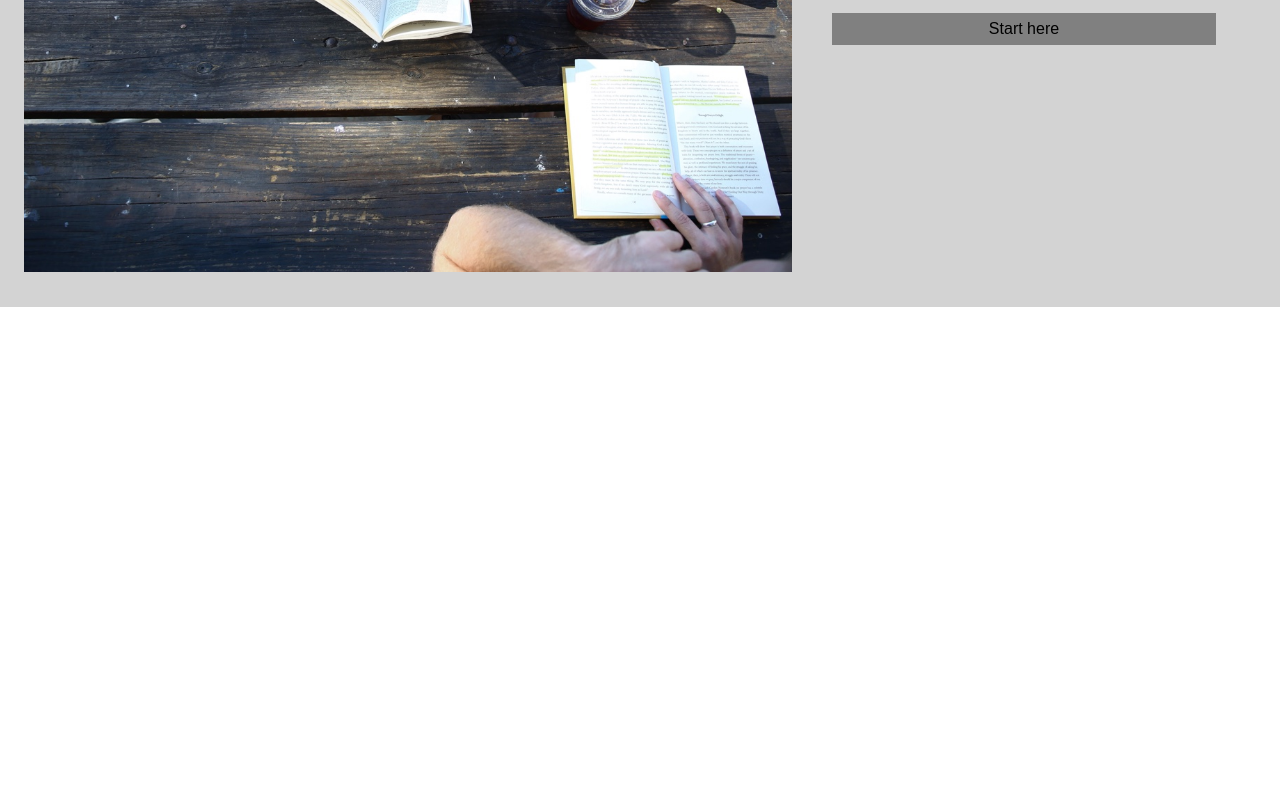
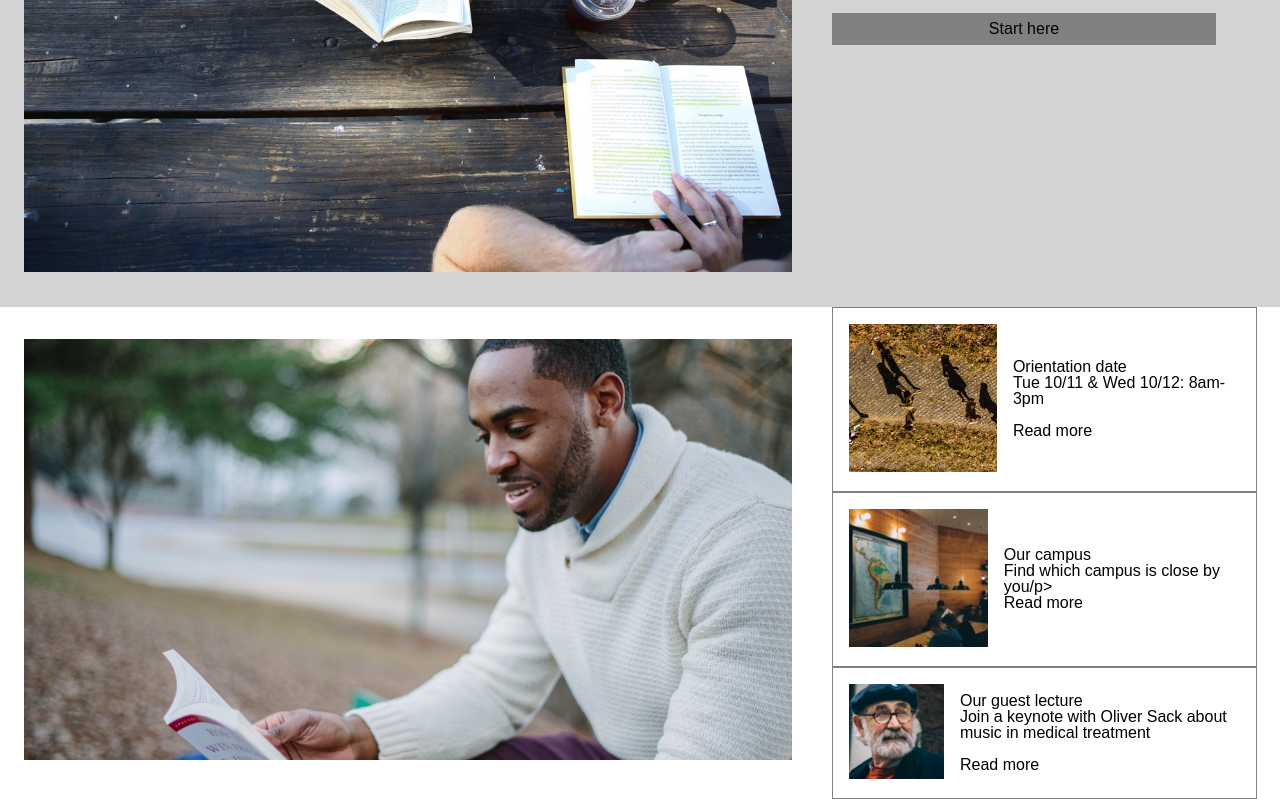
Before and after one commit to thill1982/capstone-colmar-academy, a plain HTML site: page index.html in a window 1280 px wide. Shown: the part 392-1191 px from the top of the page. Before the commit the page ends 800 px from the top, so only its background shows below. Drawn offline with Linux system fonts and the light colour scheme.

Commit message:
Lower banner section start

```diff
--- a/index.html
+++ b/index.html
@@ -37,5 +37,45 @@
         <span>Start here</span>
       </div>
     </div>
+    <div class="banner-container-2">
+      <div class="banner-container-image">
+        <img src="./resources/images/information-main.jpg" alt="">
+      </div>
+      <div class="banner-container-content">
+        <div class="side-story-container">
+          <div class="side-story-container-image">
+            <img src="./resources/images/information-orientation.jpg" alt="">
+          </div>
+          <div class="side-story-content">
+            <h2>Orientation date</h2>
+            <p>Tue 10/11 & Wed 10/12: 8am-3pm</p>
+            <br />
+            <a href="#">Read more</a>
+          </div>
+        </div>
+        <div class="side-story-container">
+          <div class="side-story-container-image">
+            <img src="./resources/images/information-campus.jpg" alt="">
+          </div>
+          <div class="side-story-content">
+            <h2>Our campus</h2>
+            <p>Find which campus is close by you/p>
+            <br />
+            <a href="#">Read more</a>
+          </div>
+        </div>
+        <div class="side-story-container">
+          <div class="side-story-container-image">
+            <img src="./resources/images/information-guest-lecture.jpg" alt="">
+          </div>
+          <div class="side-story-content">
+            <h2>Our guest lecture</h2>
+            <p>Join a keynote with Oliver Sack about music in medical treatment</p>
+            <br />
+            <a href="#">Read more</a>
+          </div>
+        </div>
+      </div>
+    </div>
   </body>
 </html>
--- a/resources/css/style.css
+++ b/resources/css/style.css
@@ -15,6 +15,10 @@ header {
   display: flex;
   justify-content: space-between;
   align-items: center;
+
+}
+
+body {
 
 }
 
@@ -41,7 +45,7 @@ header {
 }
 
 .banner-container-image {
-  padding: 2rem 2.5rem 2rem 1.5rem;
+  padding: 2rem 1.5rem;
   width: 60%;
  }
 
@@ -55,6 +59,7 @@ header {
   align-items: flex-start;
   flex-direction: column;
   max-width: 30%;
+  padding-left: 1rem;
 }
 
 .banner-container-content h1 {
@@ -71,60 +76,30 @@ header {
 /*banner section 2 with side stories*/
 
 .banner-container-2 {
+  display: flex;
+  background-color: white;
+}
+
+.side-story-container-image {
+  width: 35%;
+  padding: 1rem;
+}
+
+.side-story-container-image img {
+  max-width: 100%;
+}
+
+.side-story-container {
+  display:flex;
+  width: 26.4375rem;
+  align-items: center;
+  border: 1px solid gray;
+}
+
+.side-story-content {
 
 }
 
-.banner-container-2-image {
-
-}
-
-.banner-container-2-image img {
-
-}
-
-.banner-container-2-content {
-
-}
-
-.side-story-container {
-
-}
-
-.side-story-c1 {
-
-}
-
-.side-story-c1-image {
-
-}
-
-.side-story-c1-content {
-
-}
-
-.side-story-c2 {
-
-}
-
-.side-story-c2-image {
-
-}
-
-.side-story-c2-content {
-
-}
-
-.side-story-c3 {
-
-}
-
-.side-story-c3-image {
-
-}
-
-.side-story-c3-content {
-
-}
 
 
 
```
